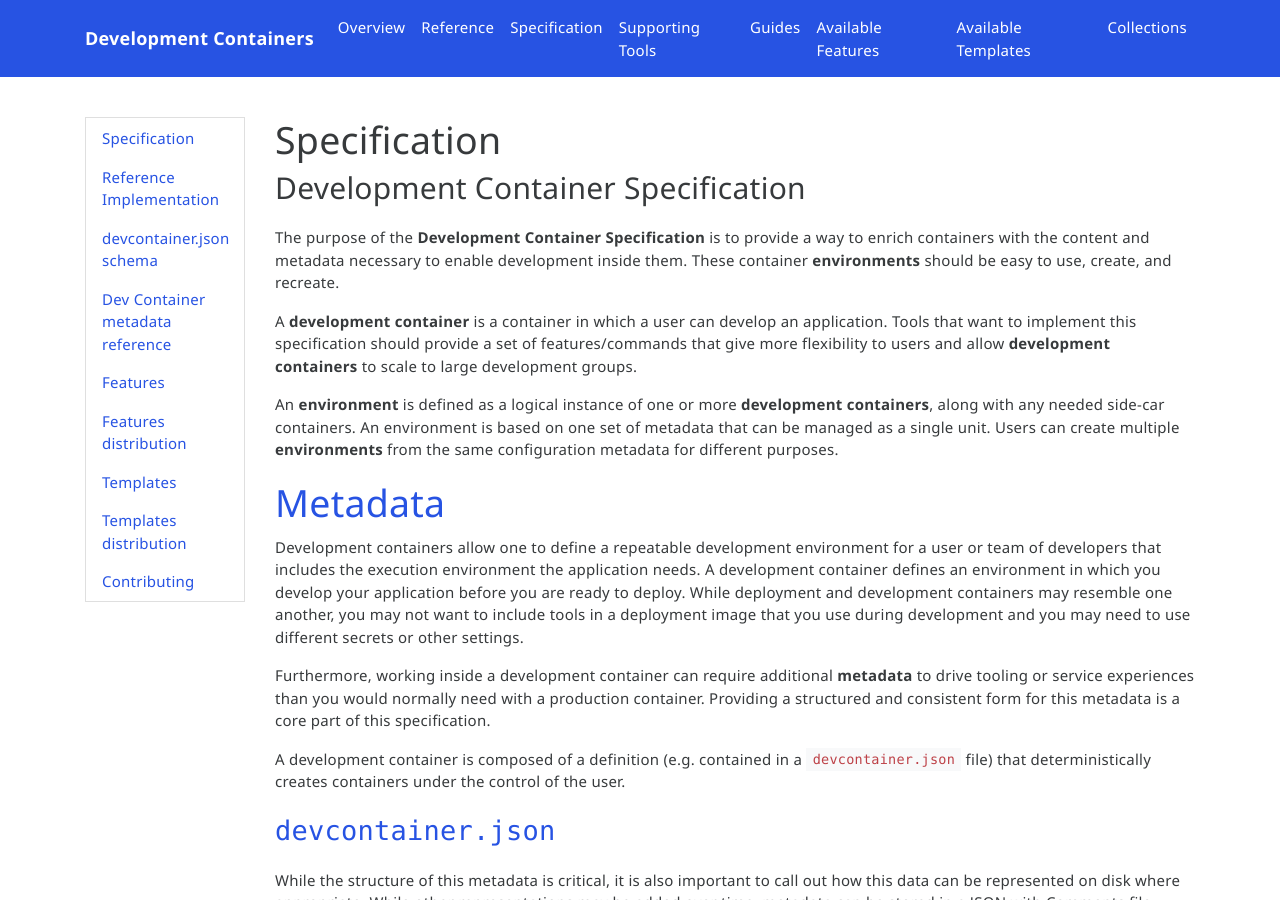
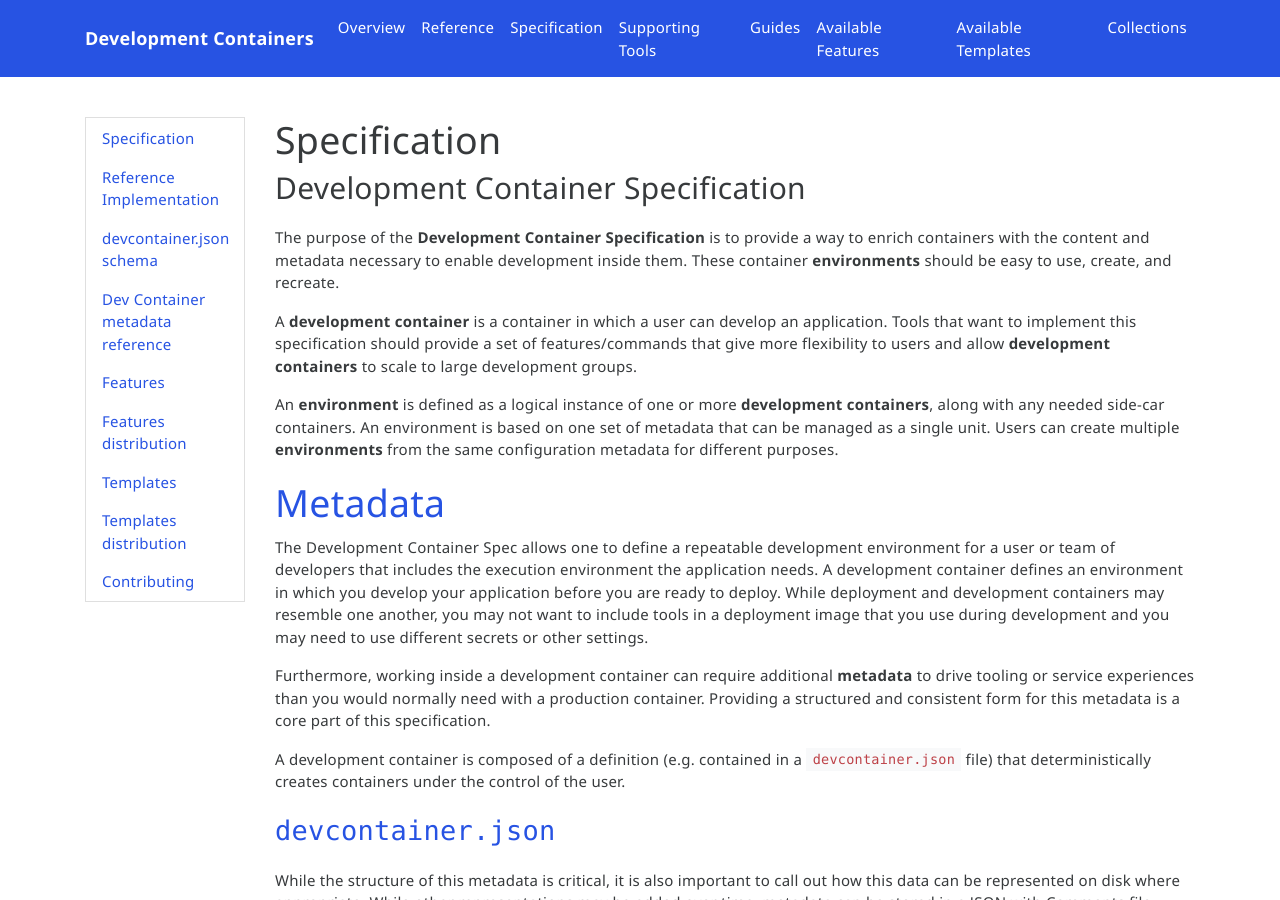
Before and after one commit to devcontainers/devcontainers.github.io, a Jekyll site: the page built from _implementors/spec.md, in a window 1280 px wide and 900 px high. Built offline with Jekyll 4.4.1, drawn with Linux system fonts in a browser that asks for light colours; nearby versions of some CDN libraries; comment, search, counter and statistics services are not loaded.

Commit message:
Update _implementors/spec.md
Co-authored-by: Samruddhi Khandale <skhandale@microsoft.com>

```diff
--- a/_implementors/spec.md
+++ b/_implementors/spec.md
@@ -14,7 +14,7 @@ An **environment** is defined as a logical instance of one or more **development
 
 # <a href="#metadata" name="metadata" class="anchor"> Metadata </a>
 
-Development containers allow one to define a repeatable development environment for a user or team of developers that includes the execution environment the application needs. A development container defines an environment in which you develop your application before you are ready to deploy. While deployment and development containers may resemble one another, you may not want to include tools in a deployment image that you use during development and you may need to use different secrets or other settings.
+The Development Container Spec allows one to define a repeatable development environment for a user or team of developers that includes the execution environment the application needs. A development container defines an environment in which you develop your application before you are ready to deploy. While deployment and development containers may resemble one another, you may not want to include tools in a deployment image that you use during development and you may need to use different secrets or other settings.
 
 Furthermore, working inside a development container can require additional **metadata** to drive tooling or service experiences than you would normally need with a production container. Providing a structured and consistent form for this metadata is a core part of this specification.
 
```
